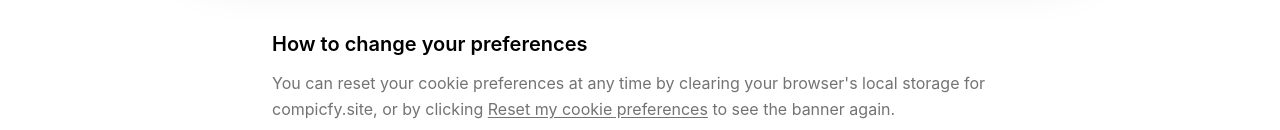
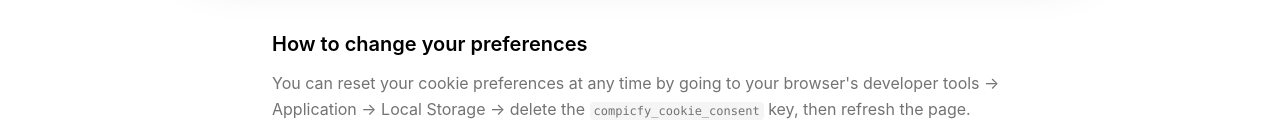
Before and after one commit to Sage612/compicfy, a Next.js app: page /cookies in a window 1280 px wide. Shown: the part 822-952 px from the top of the page. Built offline with nearby package versions, Linux system fonts and the light colour scheme; no server answers.

Commit message:
fix: remove dynamic date and client onclick from cookie policy page

```diff
--- a/src/app/(marketing)/cookies/page.tsx
+++ b/src/app/(marketing)/cookies/page.tsx
@@ -10,7 +10,7 @@ export default function CookiePolicyPage() {
     <main className="mx-auto max-w-3xl px-4 py-16 md:py-24">
       <h1 className="text-3xl font-bold tracking-tight mb-2">Cookie Policy</h1>
       <p className="text-sm text-muted-foreground mb-10">
-        Last updated: {new Date().toLocaleDateString('en-US', { year: 'numeric', month: 'long', day: 'numeric' })}
+       Last updated: March 5, 2026
       </p>
 
       <section className="prose prose-sm dark:prose-invert max-w-none space-y-8">
@@ -85,26 +85,14 @@ export default function CookiePolicyPage() {
         </div>
 
         <div>
-          <h2 className="text-xl font-semibold mb-3">How to change your preferences</h2>
-          <p className="text-muted-foreground leading-relaxed">
-            You can reset your cookie preferences at any time by clearing your browser&apos;s
-            local storage for compicfy.site, or by clicking{' '}
-            <button
-              onClick={() => {
-                if (typeof window !== 'undefined') {
-                  localStorage.removeItem('compicfy_cookie_consent')
-                  localStorage.removeItem('compicfy_cookie_consent_date')
-                  window.location.reload()
-                }
-              }}
-              className="underline underline-offset-2 hover:text-foreground transition-colors cursor-pointer"
-            >
-              Reset my cookie preferences
-            </button>
-            {' '}to see the banner again.
-          </p>
-        </div>
-
+  <h2 className="text-xl font-semibold mb-3">How to change your preferences</h2>
+  <p className="text-muted-foreground leading-relaxed">
+    You can reset your cookie preferences at any time by going to your browser&apos;s
+    developer tools → Application → Local Storage → delete the{' '}
+    <code className="text-xs bg-muted px-1 py-0.5 rounded">compicfy_cookie_consent</code>{' '}
+    key, then refresh the page.
+  </p>
+</div>
         <div>
           <h2 className="text-xl font-semibold mb-3">Contact</h2>
           <p className="text-muted-foreground leading-relaxed">
```
